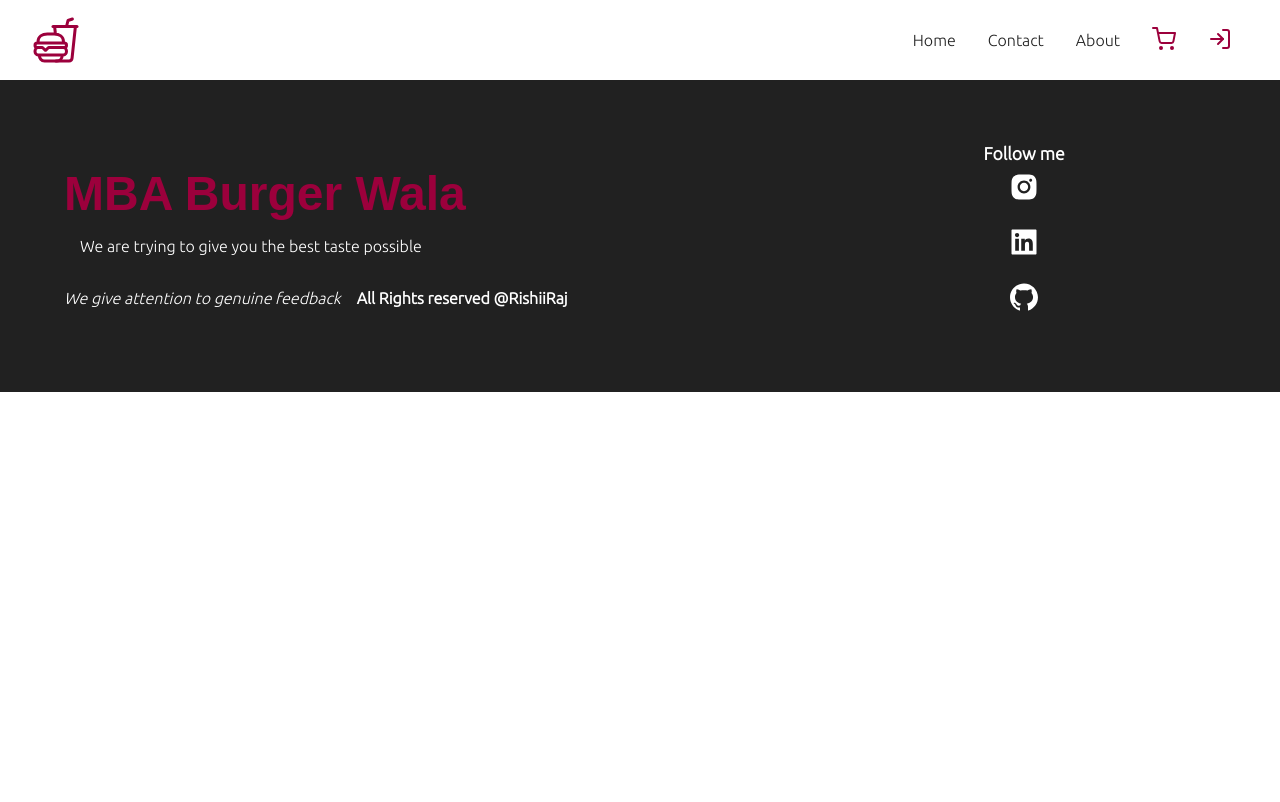
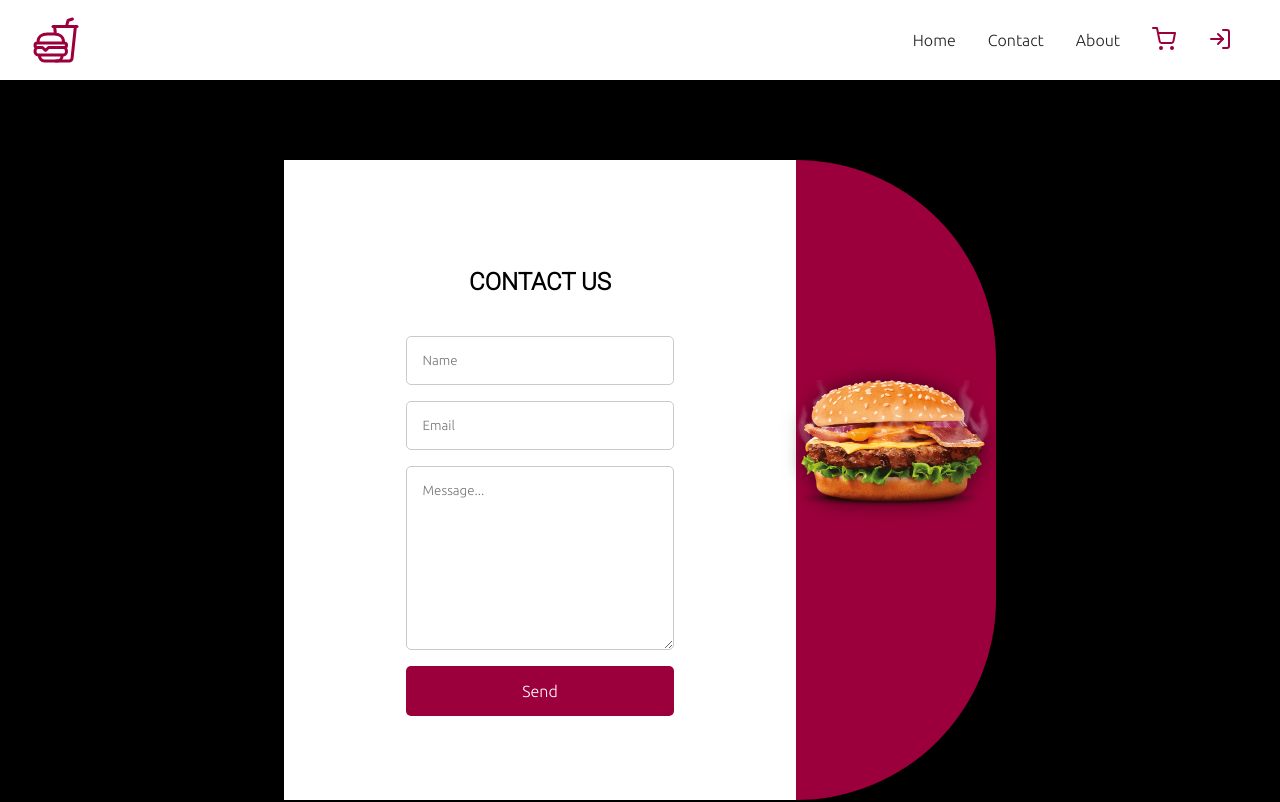
Before and after one commit to RishiiRaj/MBA-Burgir-wala, a React (Create React App) app in the folder frontend/: page /contact in a window 1280 px wide. Shown: the top 802 px of the page. Built offline with nearby package versions, Linux system fonts and the light colour scheme.

Commit message:
latest changes

```diff
--- a/frontend/package.json
+++ b/frontend/package.json
@@ -26,7 +26,7 @@
     "web-vitals": "^2.1.4"
   },
   "scripts": {
-    "start": "react-scripts start",
+    "start": "nodemon index.js",
     "build": "react-scripts build",
     "test": "react-scripts test",
     "eject": "react-scripts eject"
--- a/frontend/src/App.js
+++ b/frontend/src/App.js
@@ -10,6 +10,8 @@
 import "./style/founder.scss";
 import "./style/menu.scss";
 import "./style/footer.scss";
+import "./style/contact.scss";
+import Contact from "./components/contact/Contact";
 
 function App() {
   return (
@@ -17,6 +19,7 @@
       <Header />
       <Routes>
         <Route path="/" element={<Home />} />
+        <Route path="/contact" element={<Contact />} />
       </Routes>
       <Footer />
     </Router>
--- /dev/null
+++ b/frontend/src/components/contact/Contact.jsx
@@ -0,0 +1,63 @@
+import React from "react";
+import { motion } from "framer-motion";
+import burger from "../../assets/burger_without_background.png";
+
+const Contact = () => {
+  return (
+    <section className="contact">
+      <motion.form
+        initial={{
+          x: "-100vw",
+          opacity: 0,
+        }}
+        animate={{
+          x: 0,
+          opacity: 1,
+        }}
+        transition={{
+          delay: 0.2,
+        }}
+      >
+        <h2>Contact us</h2>
+        <input type="text" placeholder="Name" />
+        <input type="email" placeholder="Email" />
+
+        <textarea placeholder="Message..." cols="30" rows="10"></textarea>
+        <button type="submit">Send</button>
+      </motion.form>
+
+      <motion.div
+        className="formBorder"
+        initial={{
+          x: "100vw",
+          opacity: 1,
+        }}
+        animate={{
+          x: 0,
+          opacity: 1,
+        }}
+        transition={{
+          delay: 0.25,
+        }}
+      >
+        <motion.div
+          initial={{
+            y: "-100vw",
+            opacity: 0,
+          }}
+          animate={{
+            y: "-50%",
+            opacity: 1,
+          }}
+          transition={{
+            delay: 0.5,
+          }}
+        >
+          <img src={burger} alt="Burger" />
+        </motion.div>
+      </motion.div>
+    </section>
+  );
+};
+
+export default Contact;
--- /dev/null
+++ b/frontend/src/style/contact.scss
@@ -0,0 +1,86 @@
+@import "color";
+
+.contact {
+  height: 100vh;
+  width: 100%;
+  background-color: black;
+  background-repeat: no-repeat;
+  background-size: cover;
+  display: flex;
+  align-items: center;
+  justify-content: center;
+
+  > form {
+    display: flex;
+    flex-direction: column;
+    align-items: center;
+    background-color: white;
+
+    padding: 2rem;
+    width: 40%;
+    height: 80%;
+    justify-content: center;
+
+    > h2 {
+      font-size: 1.5rem;
+      text-transform: uppercase;
+      font-family: "Roboto";
+      margin: 2rem 0;
+    }
+
+    > input,
+    > textarea,
+    > button {
+      padding: 1rem;
+      outline: none;
+      border: 1px solid rgb(202, 202, 202);
+      margin: 0.5rem;
+      width: 60%;
+      border-radius: 5px;
+    }
+    >button{
+        background-color: $red;
+        border: none;
+        cursor: pointer;
+        color: white;
+        font-size: 1rem;
+
+        &:hover{
+            background-color: $reddark;
+        }
+    }
+  }
+  .formBorder{
+    width: 200px;
+    height: 80%;
+    background-color: $red;
+    border-radius: 0 200px 200px 0;
+    position: relative;
+
+    >div{
+        width: 200px;
+        height: 200px;
+        position: absolute;
+        top: 50%;
+        transform: translate(50%, -50%);
+        filter: drop-shadow(0 0 10px rgba(0,0,0,0.566));
+
+        >img{
+            width: 100%;
+        }
+    }
+  }
+}
+
+@media screen and (max-width:500px) {
+    .contact{
+        height: 70vh;
+        >form{
+            width: 100%;
+            height: 100%;
+        }
+    }
+    .formBorder{
+        display: none;
+    }
+}
```
Also changed, not shown: frontend/src/assets/burger_without_background.png (added).
